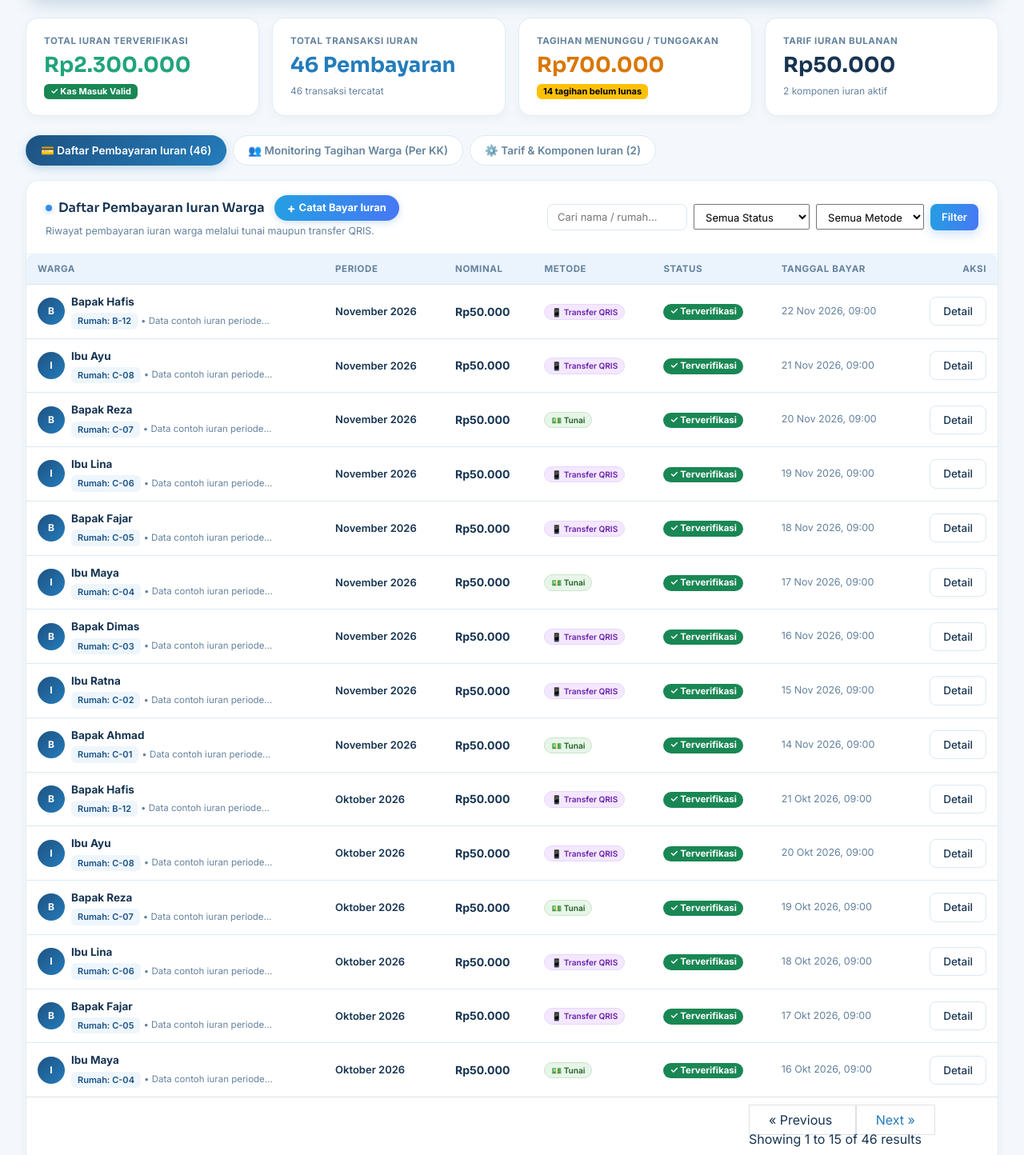
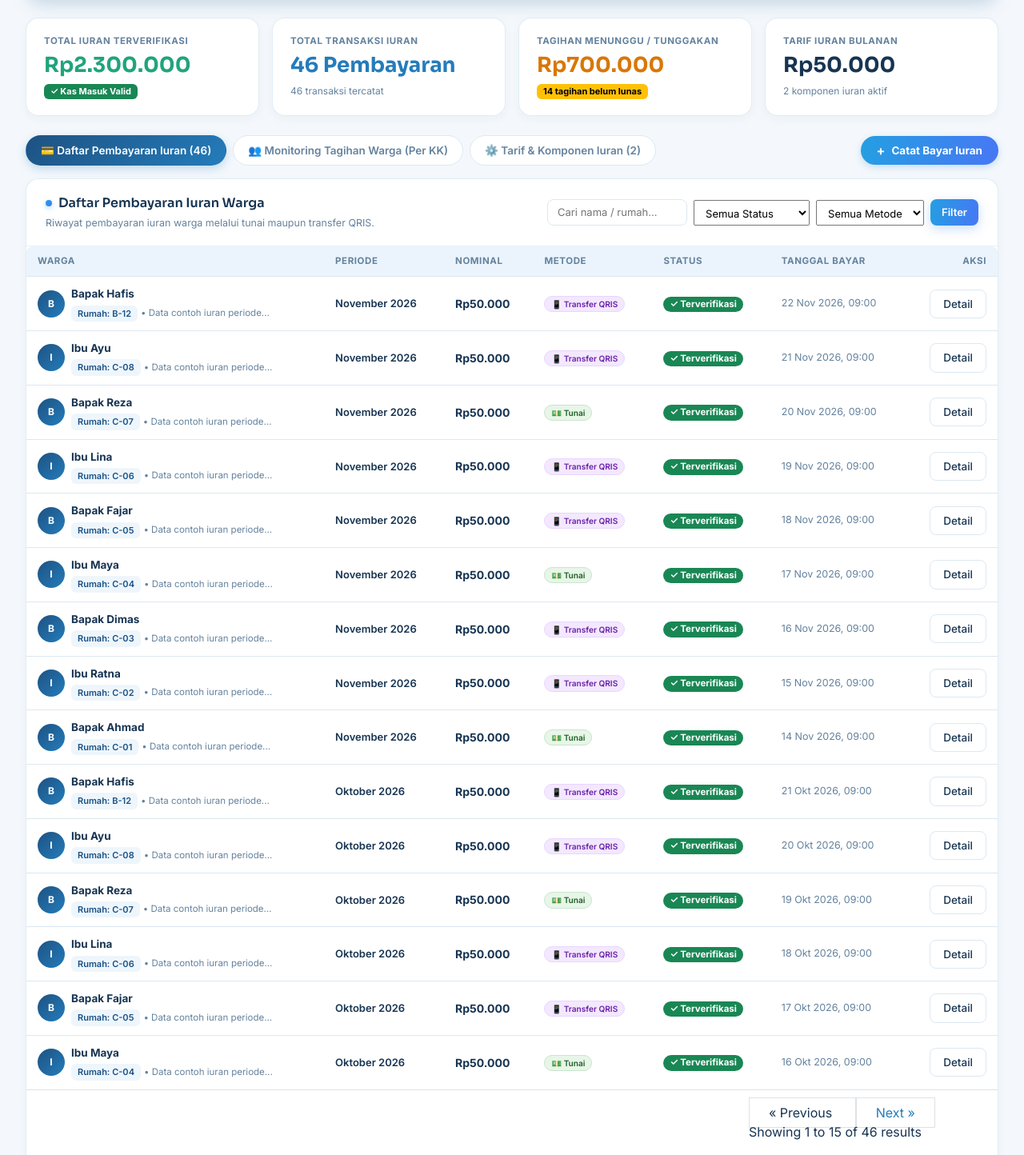
Before and after one commit to xvkazukivx-pixel/RTEX, a Laravel app: page /admin/iuran in a window 1280 px wide. Shown: the part 114-1558 px from the top of the page at 80% size. Run offline with Laravel 12, Linux system fonts and the light colour scheme; a user stored in the database is signed in; data comes from the database, SQL or seed files in the repository.

Commit message:
Reposition Catat Bayar Iuran button to the top-right corner below tarif card next to tabs

```diff
--- a/backend/resources/views/admin/iuran.blade.php
+++ b/backend/resources/views/admin/iuran.blade.php
@@ -113,7 +113,7 @@
 .nav-iuran-tabs {
     border-bottom: none;
     gap: 8px;
-    margin-bottom: 18px;
+    margin-bottom: 0;
 }
 .nav-iuran-tabs .nav-link {
     border: 1px solid var(--color-border);
@@ -214,8 +214,9 @@
     </div>
 </div>
 
-<!-- NAVIGATION TABS -->
-<ul class="nav nav-pills nav-iuran-tabs" id="iuranTabs" role="tablist">
+<!-- NAVIGATION TABS & ACTION BUTTON (Di bawah kotak tarif iuran bulanan) -->
+<div class="d-flex flex-column flex-md-row justify-content-between align-items-md-center gap-3 mb-3">
+    <ul class="nav nav-pills nav-iuran-tabs mb-0" id="iuranTabs" role="tablist">
         <li class="nav-item" role="presentation">
             <button class="nav-link active" id="tab-riwayat-btn" data-bs-toggle="pill" data-bs-target="#tab-riwayat" type="button" role="tab">
                 💳 Daftar Pembayaran Iuran ({{ $totalTransaksi }})
@@ -233,6 +234,22 @@
         </li>
     </ul>
 
+    <!-- Action Buttons (Pojok kanan, tepat di bawah kotak Tarif Iuran Bulanan) -->
+    <div class="d-flex align-items-center gap-2">
+        <button type="button" class="btn-rt-primary fw-bold d-inline-flex align-items-center gap-2" data-bs-toggle="modal" data-bs-target="#modalCatatBayar" style="padding:8px 20px; font-size:13.5px; border-radius:999px; box-shadow:0 3px 10px rgba(36,124,187,0.22);">
+            <span style="font-size:16px; font-weight:800; line-height:1;">+</span> Catat Bayar Iuran
+        </button>
+        @if (!$tagihanBulanIniAda)
+            <form action="{{ route('admin.dashboard.generate') }}" method="POST" class="d-inline" onsubmit="return confirm('Terbitkan tagihan baru untuk seluruh kepala keluarga aktif periode {{ periode_label($periodeBerjalan) }}?');">
+                @csrf
+                <button type="submit" class="btn-rt-outline fw-semibold d-inline-flex align-items-center gap-1" style="padding:7px 14px; font-size:12.5px; border-radius:999px;">
+                    ⚡ Terbitkan Tagihan {{ periode_label($periodeBerjalan) }}
+                </button>
+            </form>
+        @endif
+    </div>
+</div>
+
 <div class="tab-content" id="iuranTabsContent">
 
     <!-- ========================================================================= -->
@@ -240,28 +257,14 @@
     <!-- ========================================================================= -->
     <div class="tab-pane fade show active" id="tab-riwayat" role="tabpanel">
         <div class="card-iuran-table mb-4">
-            <!-- Header Card & Search Filter & Action Button -->
+            <!-- Header Card & Search Filter -->
             <div class="table-header">
                 <div class="d-flex flex-column flex-lg-row justify-content-between align-items-lg-center gap-3">
                     <div>
-                        <div class="d-flex align-items-center gap-2 flex-wrap">
-                            <div class="section-title mb-0" style="font-size:16px;">
+                        <div class="section-title mb-1" style="font-size:16px;">
                             <span class="dot"></span> Daftar Pembayaran Iuran Warga
                         </div>
-                            <!-- Tombol + Catat Bayar Iuran (Dipindahkan ke sini sesuai tanda panah kuning) -->
-                            <button type="button" class="btn-rt-primary fw-bold d-inline-flex align-items-center gap-1 ms-1" data-bs-toggle="modal" data-bs-target="#modalCatatBayar" style="padding:6px 16px; font-size:13px; border-radius:999px; box-shadow:0 2px 8px rgba(36,124,187,0.25);">
-                                <span style="font-size:16px; font-weight:800; line-height:1;">+</span> Catat Bayar Iuran
-                            </button>
-                            @if (!$tagihanBulanIniAda)
-                                <form action="{{ route('admin.dashboard.generate') }}" method="POST" class="d-inline" onsubmit="return confirm('Terbitkan tagihan baru untuk seluruh kepala keluarga aktif periode {{ periode_label($periodeBerjalan) }}?');">
-                                    @csrf
-                                    <button type="submit" class="btn-rt-outline fw-semibold d-inline-flex align-items-center gap-1" style="padding:6px 14px; font-size:12.5px; border-radius:999px;">
-                                        ⚡ Terbitkan Tagihan {{ periode_label($periodeBerjalan) }}
-                                    </button>
-                                </form>
-                            @endif
-                        </div>
-                        <div class="text-muted-rt mt-1" style="font-size:12.5px;">
+                        <div class="text-muted-rt" style="font-size:12.5px;">
                             Riwayat pembayaran iuran warga melalui tunai maupun transfer QRIS.
                         </div>
                     </div>
```
Lines whose indentation alone changed are shown as unchanged.
